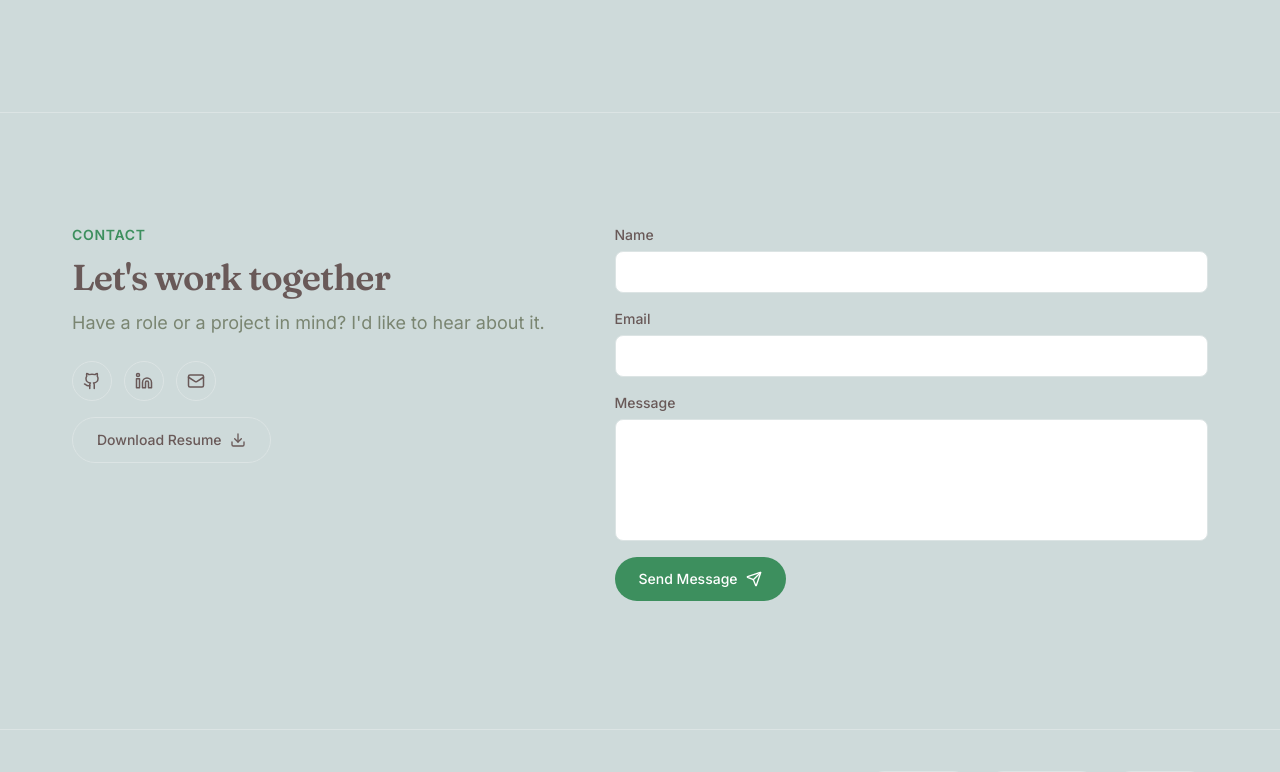
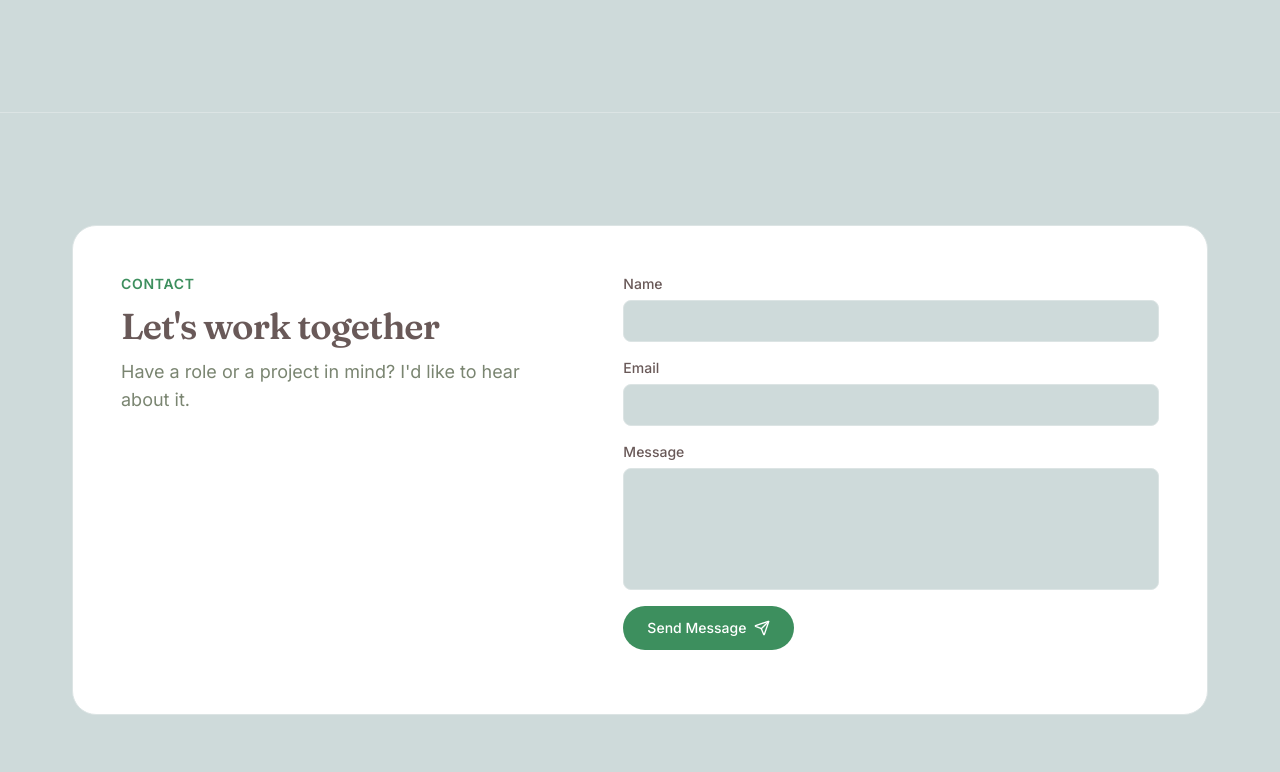
Before and after one commit to anasPalakkal/Protfolio, a React (Vite) app: page / in a window 1280 px wide. Shown: the part 3062-3834 px from the top of the page. Built offline with nearby package versions, Linux system fonts and the light colour scheme.

Commit message:
Update:contact section

```diff
--- a/src/components/sections/Contact.jsx
+++ b/src/components/sections/Contact.jsx
@@ -1,14 +1,12 @@
+// src/components/sections/Contact.jsx
 import { useState } from 'react';
-import { Send, Download } from 'lucide-react';
+import { Send } from 'lucide-react';
 import { Container } from '../ui/Container';
 import { SectionHeading } from '../ui/SectionHeading';
 import { Button } from '../ui/Button';
-import { IconLink } from '../ui/IconLink';
-import { profile } from '../../data/profile';
-import { socialLinks } from '../../data/social';
 
-// TODO: Replace with your real Formspree (or similar) endpoint, e.g. "https://formspree.io/f/xxxxxxx"
-const FORM_ENDPOINT = 'https://formspree.io/f/YOUR_FORM_ID';
+// TODO: replace with your real Web3Forms access key (see setup steps below)
+const WEB3FORMS_ACCESS_KEY = 'YOUR_ACCESS_KEY';
 
 const STATUS = {
   IDLE: 'idle',
@@ -26,15 +24,16 @@ export function Contact() {
 
     const form = event.target;
     const data = new FormData(form);
+    data.append('access_key', WEB3FORMS_ACCESS_KEY);
 
     try {
-      const response = await fetch(FORM_ENDPOINT, {
+      const response = await fetch('https://api.web3forms.com/submit', {
         method: 'POST',
         body: data,
-        headers: { Accept: 'application/json' },
       });
+      const result = await response.json();
 
-      if (response.ok) {
+      if (result.success) {
         setStatus(STATUS.SUCCESS);
         form.reset();
       } else {
@@ -46,25 +45,16 @@ export function Contact() {
   }
 
   return (
-    <section id="contact" aria-label="Contact" className="py-20 md:py-28">
-      <Container className="grid gap-12 md:grid-cols-[1fr_1.2fr]">
-        <div className="flex flex-col gap-6">
+    <section id="contact" aria-label="Contact" className="border-b border-border py-20 md:py-28">
+      <Container>
+        <div className="rounded-3xl border border-border bg-surface p-8 md:p-12">
+          <div className="grid gap-10 md:grid-cols-[1fr_1.2fr] md:gap-14">
+            <div className="flex flex-col gap-4">
               <SectionHeading
                 eyebrow="Contact"
                 title="Let's work together"
                 subtitle="Have a role or a project in mind? I'd like to hear about it."
               />
-
-          <div className="flex flex-col gap-4">
-            <div className="flex items-center gap-3">
-              {socialLinks.map((link) => (
-                <IconLink key={link.id} href={link.href} label={link.label} icon={link.icon} />
-              ))}
-            </div>
-            <Button href={profile.resumeUrl} variant="secondary" icon={Download} className="w-fit">
-              Download Resume
-            </Button>
-          </div>
             </div>
 
             <form onSubmit={handleSubmit} className="flex flex-col gap-4" noValidate>
@@ -78,7 +68,7 @@ export function Contact() {
                   type="text"
                   required
                   autoComplete="name"
-              className="rounded-lg border border-border bg-surface px-4 py-2.5 text-sm text-text-primary outline-none focus:border-accent"
+                  className="rounded-lg border border-border bg-bg px-4 py-2.5 text-sm text-text-primary outline-none focus:border-accent"
                 />
               </div>
 
@@ -92,7 +82,7 @@ export function Contact() {
                   type="email"
                   required
                   autoComplete="email"
-              className="rounded-lg border border-border bg-surface px-4 py-2.5 text-sm text-text-primary outline-none focus:border-accent"
+                  className="rounded-lg border border-border bg-bg px-4 py-2.5 text-sm text-text-primary outline-none focus:border-accent"
                 />
               </div>
 
@@ -105,7 +95,7 @@ export function Contact() {
                   name="message"
                   rows={5}
                   required
-              className="resize-none rounded-lg border border-border bg-surface px-4 py-2.5 text-sm text-text-primary outline-none focus:border-accent"
+                  className="resize-none rounded-lg border border-border bg-bg px-4 py-2.5 text-sm text-text-primary outline-none focus:border-accent"
                 />
               </div>
 
@@ -124,6 +114,8 @@ export function Contact() {
                 )}
               </div>
             </form>
+          </div>
+        </div>
       </Container>
     </section>
   );
```
Lines whose indentation alone changed are shown as unchanged.
